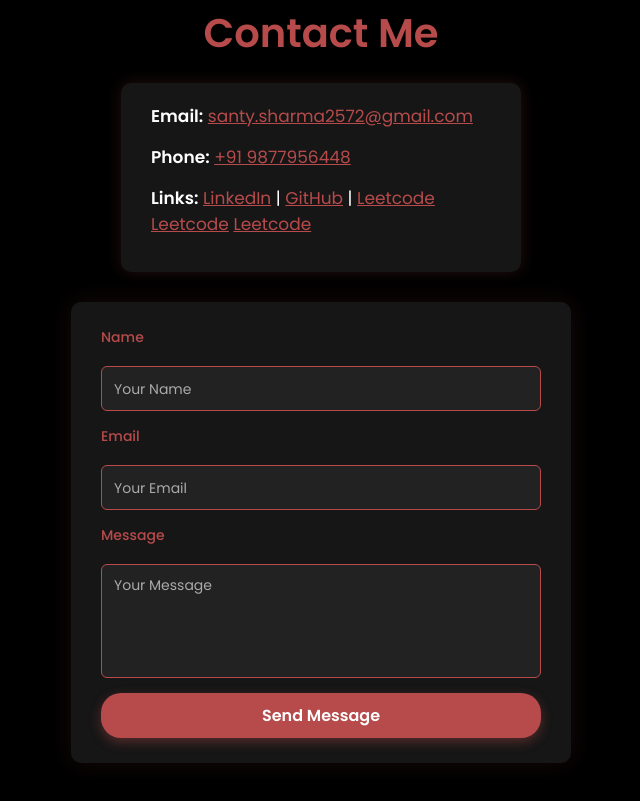
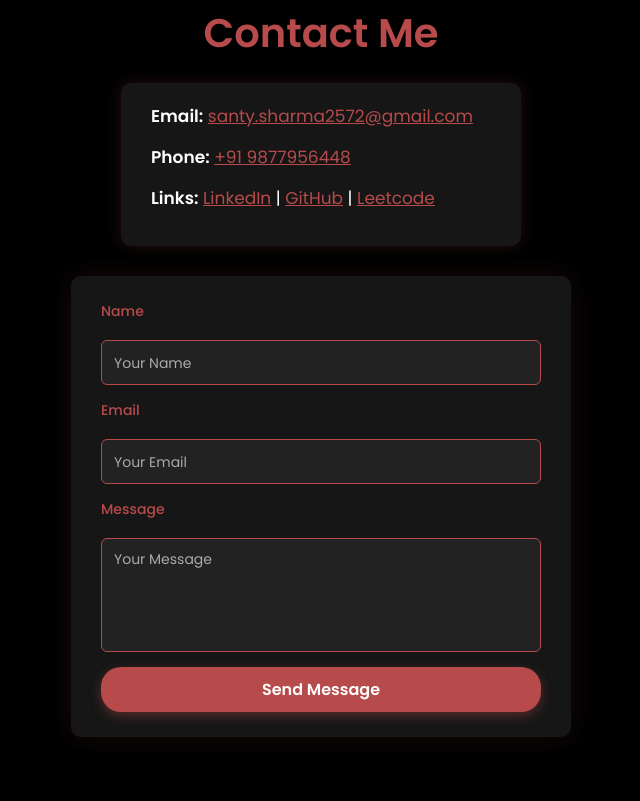
Before and after one commit to santysharmaa/portfolio_2, a plain HTML site: page index.html in a window 1280 px wide. Shown: the part 4867-5668 px from the top of the page, without its empty margins (319-959 px from the left). Drawn offline with Linux system fonts and the light colour scheme.

Commit message:
changed few tags

```diff
--- a/index.html
+++ b/index.html
@@ -206,8 +206,6 @@ My focus lies in developing end-to-end machine learning solutions, from data wra
         <a href="https://www.linkedin.com/in/santyy/" target="_blank">LinkedIn</a> |
         <a href="https://github.com/santysharmaa" target="_blank">GitHub</a> |
         <a href="https://leetcode.com/" target="_blank">Leetcode</a>
-        <a href="https://leetcode.com/" target="_blank">Leetcode</a>
-        <a href="https://leetcode.com/" target="_blank">Leetcode</a>
       </li>
     </ul>
     <form class="contact-form" action="https://formsubmit.co/santy.sharma2572@gmail.com" method="POST" autocomplete="off">
```
